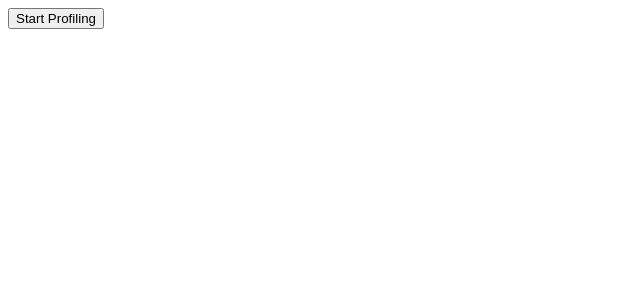
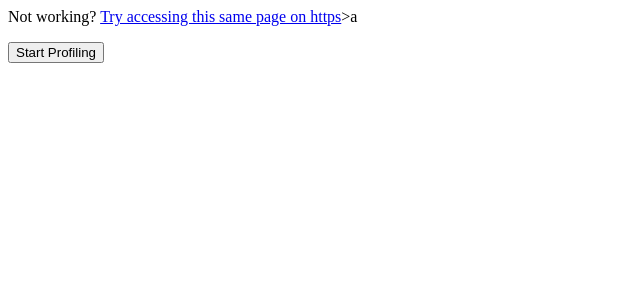
Before and after one commit to sidlim/sidlim.github.io, a Jekyll site: the page spectral/index.html, which Jekyll copies as it is, in a window 1280 px wide. Shown: the top 300 px of the page, without its empty margins (0-640 px from the left). Built offline with Jekyll 4.4.1, drawn with Linux system fonts in a browser that asks for light colours; Markdown is read by kramdown in place of the engine named in the settings.

Commit message:
encourage https

```diff
--- a/spectral/index.html
+++ b/spectral/index.html
@@ -23,6 +23,7 @@
         </style>
     </head>
     <body>
+        <p>Not working? <a href = "https://eyamil.github.io/spectral">Try accessing this same page on https</a>>a</p>
         <script src="profiler.js"></script>
     </body>
 </html>
```
